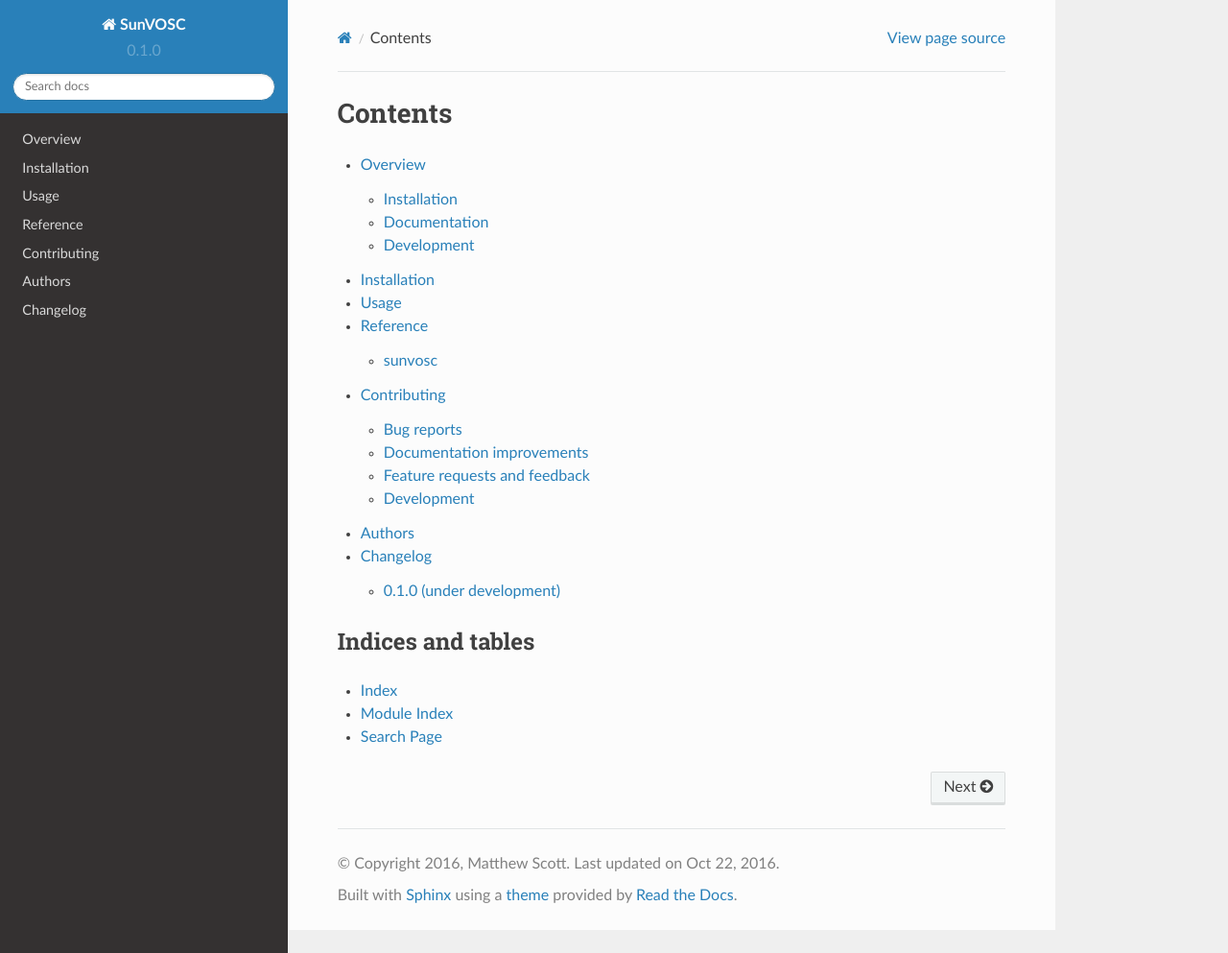
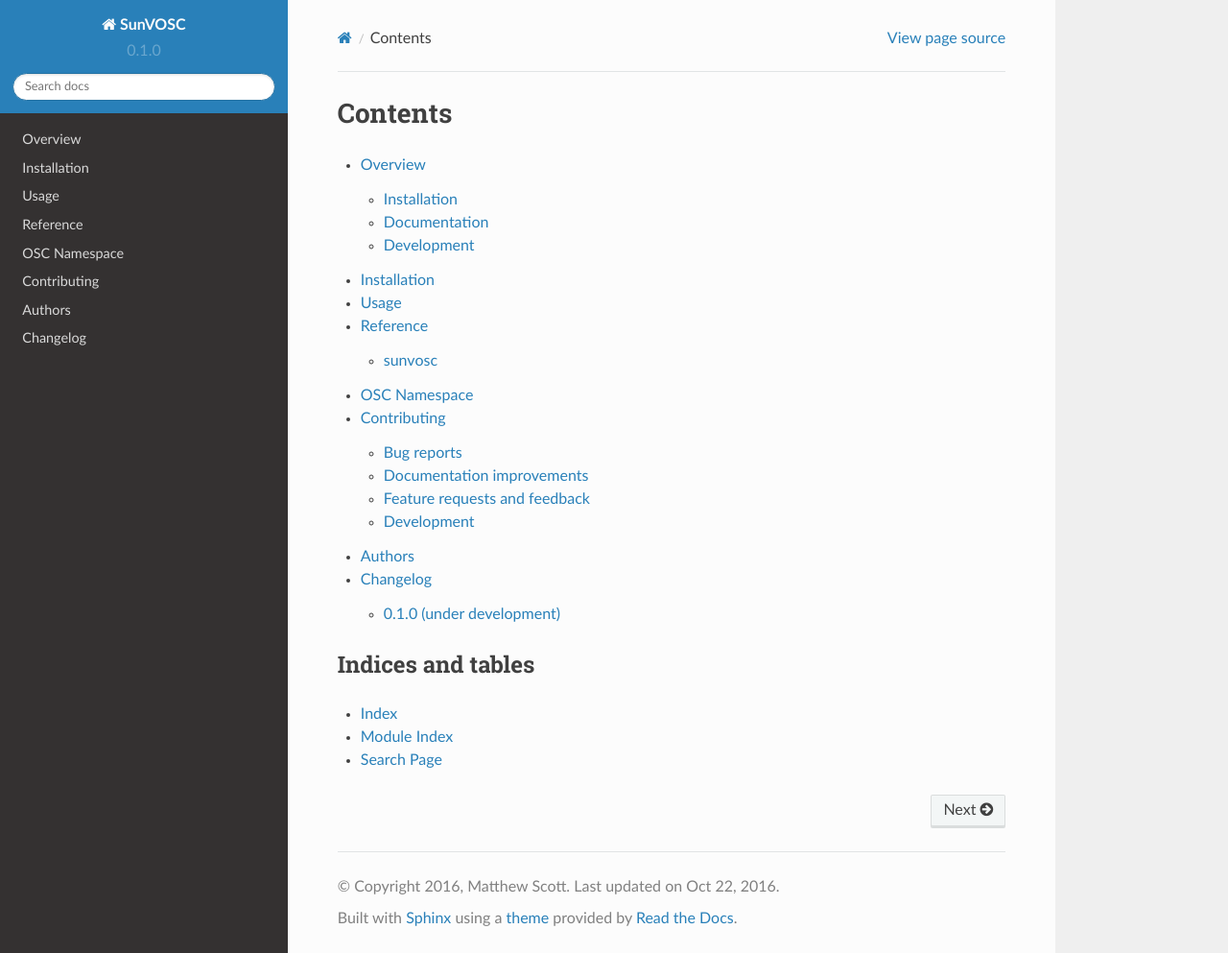
Before and after one commit to metrasynth/SunVOSC, a Sphinx documentation site: the page built from docs/index.rst, in a window 1280 px wide and 993 px high. Shown: the whole window at 96% size. Built offline with Sphinx 7.4.7 and the Read the Docs theme 2.0.0, drawn with Linux system fonts in a browser that asks for light colours; part of the change alters nothing that is shown.

Commit message:
Add skeleton doc for defining OSC namespaces

```diff
--- a/docs/index.rst
+++ b/docs/index.rst
@@ -9,6 +9,7 @@ Contents
    installation
    usage
    reference/index
+   namespaces
    contributing
    authors
    changelog
--- /dev/null
+++ b/docs/namespaces.rst
@@ -0,0 +1,4 @@
+OSC Namespace
+=============
+
+(This is where we'll document the OSC namespace recognized by SunVOSC)
```
